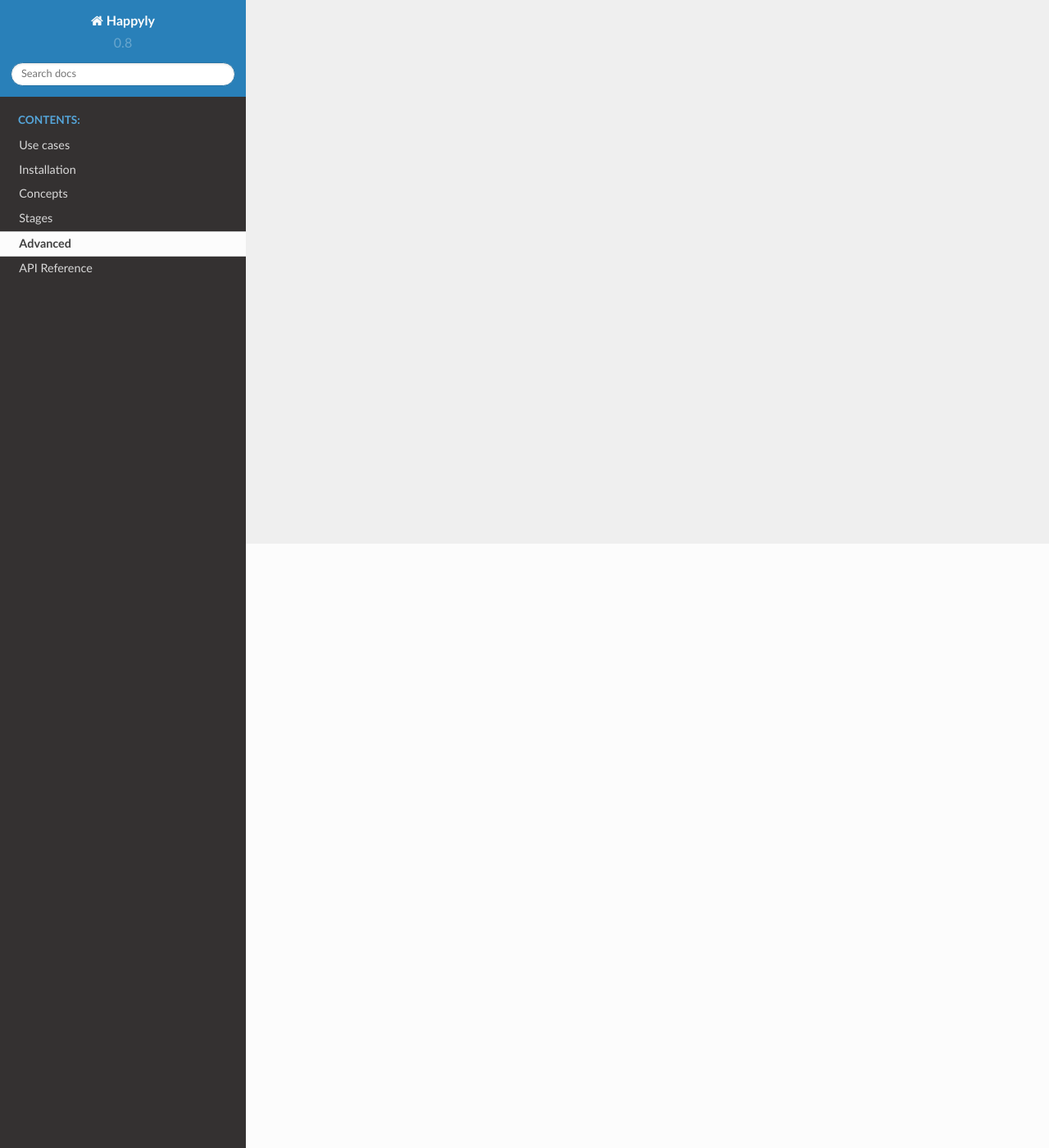
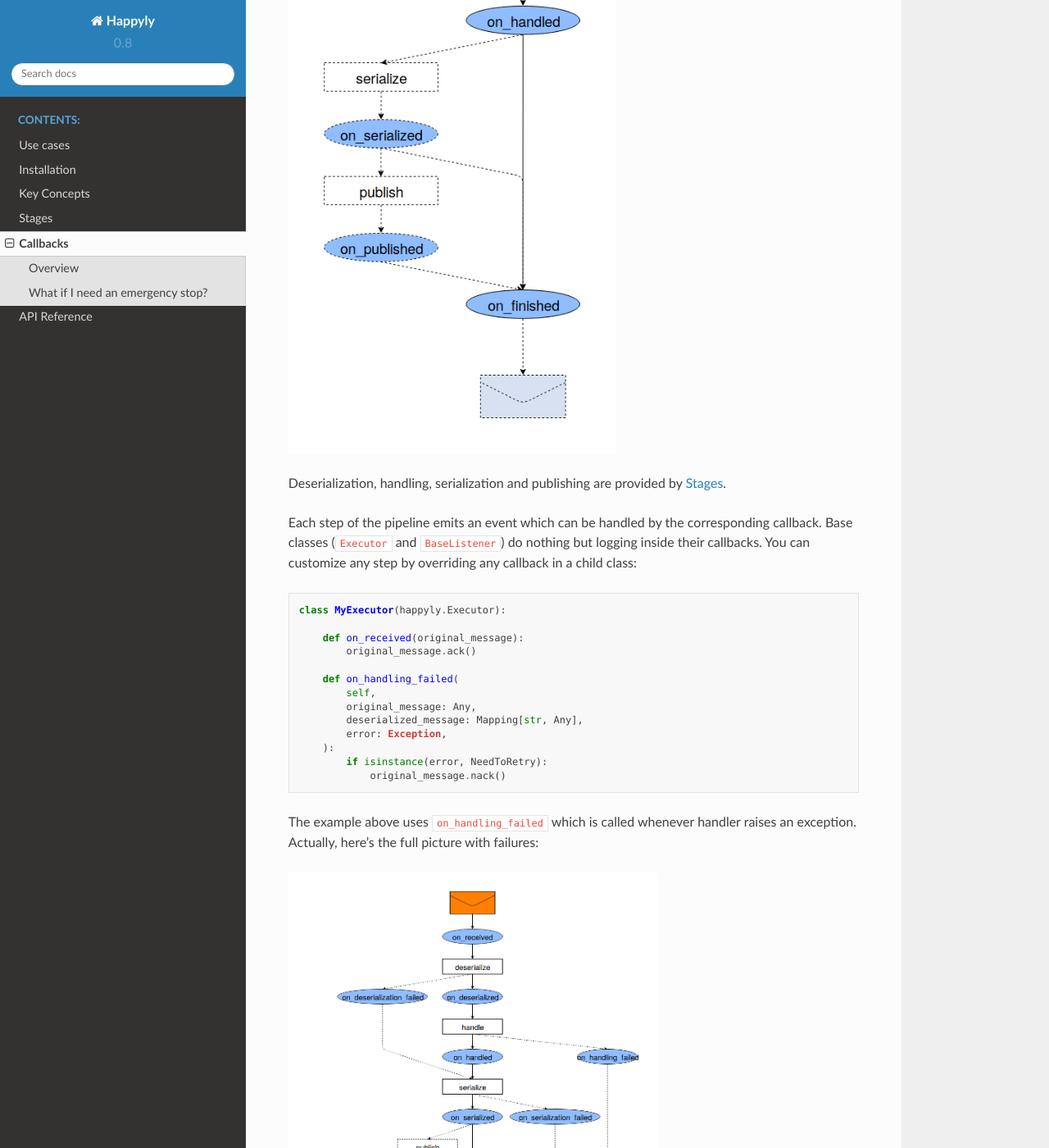
Before and after one commit to aliaksandr-tsukanau/cargopy, a Sphinx documentation site: the page built from docs/callbacks.rst, in a window 1280 px wide and 1400 px high, scrolled down 737 px. Shown: the whole window at 82% size. Built offline with Sphinx 7.4.7 and the Read the Docs theme 2.0.0, drawn with Linux system fonts in a browser that asks for light colours; some of the changed text lies outside the part shown.

Commit message:
pipeline docs

```diff
--- a/docs/callbacks.rst
+++ b/docs/callbacks.rst
@@ -1,2 +1,64 @@
-Advanced
-========
+.. _callbacks_section:
+
+Callbacks
+=========
+
+Overview
+--------
+
+:code:`Executor` (as well as :code:`BaseListener`) provides a rich
+pipeline which manages stages, their failures and actions between stages.
+
+A simplified representation of the pipeline (omitting any failures) looks like this:
+
+.. image:: images/callbacks.png
+   :width: 400
+
+Deserialization, handling, serialization and publishing are provided
+by :ref:`stages_section`.
+
+Each step of the pipeline emits an event which can be handled by the corresponding
+callback.
+Base classes (:code:`Executor` and :code:`BaseListener`) do nothing but logging inside
+their callbacks. You can customize any step by overriding any callback in a child class:
+
+.. code-block:: python
+
+    class MyExecutor(happyly.Executor):
+
+        def on_received(original_message):
+            original_message.ack()
+
+        def on_handling_failed(
+            self,
+            original_message: Any,
+            deserialized_message: Mapping[str, Any],
+            error: Exception,
+        ):
+            if isinstance(error, NeedToRetry):
+                original_message.nack()
+
+The example above uses :code:`on_handling_failed` which is called whenever
+handler raises an exception.
+Actually, here's the full picture with failures:
+
+.. image:: images/callbacks_with_failures.png
+   :width: 450
+
+Note that in case deserialization fails, handling is not conducted.
+Instead executor tries to get a fallback result via
+:code:`Deserializer.build_error_result` and
+this result is used instead of the result of handling.
+
+What if I need an emergency stop?
+---------------------------------
+
+You can raise :meth:`happyly.StopPipeline` inside any callback - and the pipeline will
+be stopped immediately.
+Well, actually :code:`on_stopped` will be invoked then, as the last resort to finish up.
+
+.. image:: images/stop.png
+   :width: 450
+
+At the rest of the cases, i.e. if pipeline is not stopped, :code:`on_finished`
+is guaranteed to be called at the very end.
--- a/docs/usecases.rst
+++ b/docs/usecases.rst
@@ -123,6 +123,10 @@ Easy! Here's how Happyly can help.
 .. code-block:: python
 
     happyly.Listener(
+        subscriber=happyly.google_pubsub.GooglePubSubSubscriber(
+            project='my_project',
+            subscription_name='my_subscription',
+        ),
         handler=ProcessThings(),
         deserializer=happyly.google_pubsub.JSONDeserializerWithRequestIdRequired(
             schema=MyInputSchema()
```
Also changed, not shown: docs/concepts.rst (+26 -4 lines), docs/images/callbacks_with_failures.png (renamed from docs/images/callbacks with failures.png), docs/stages.rst (line endings or trailing spaces).
